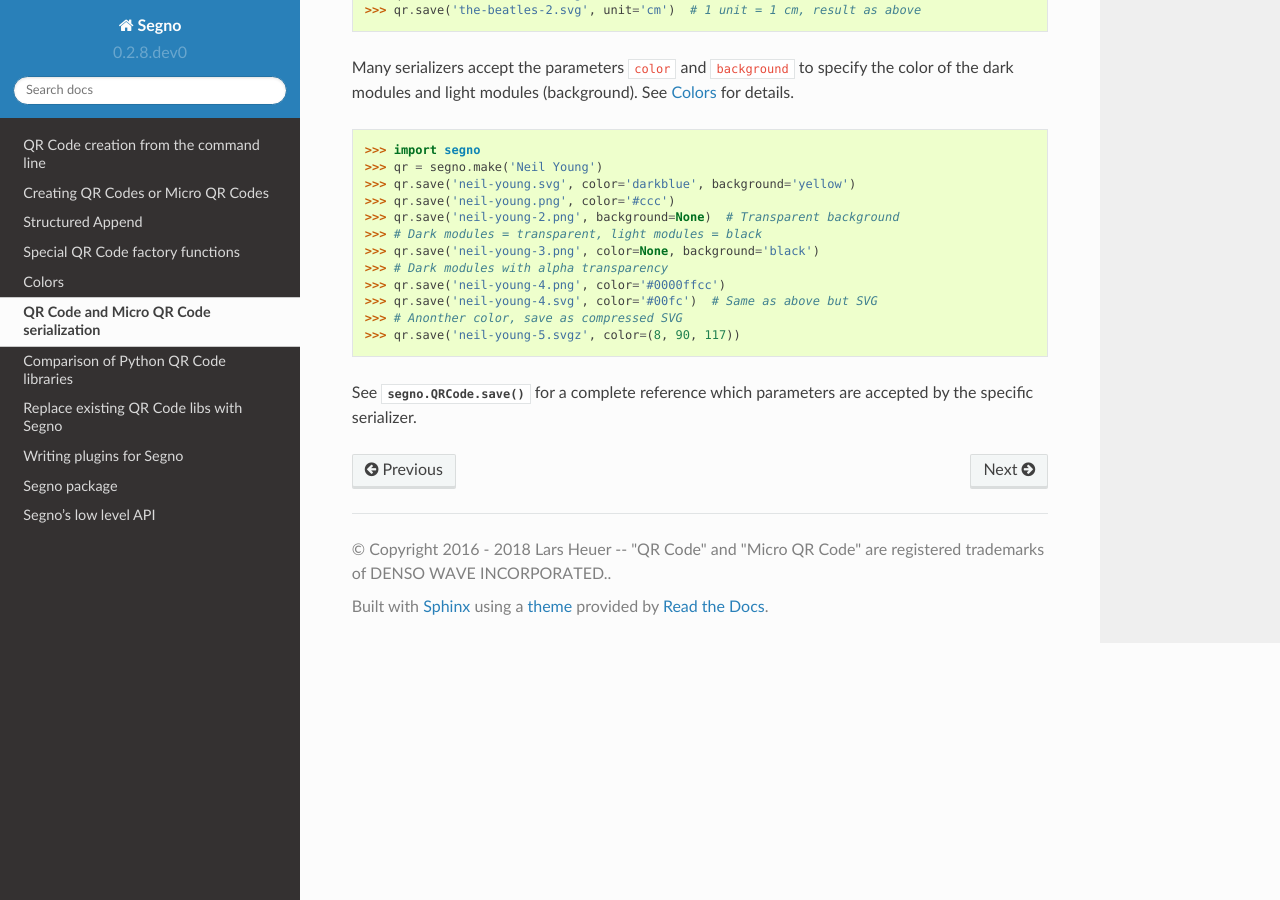
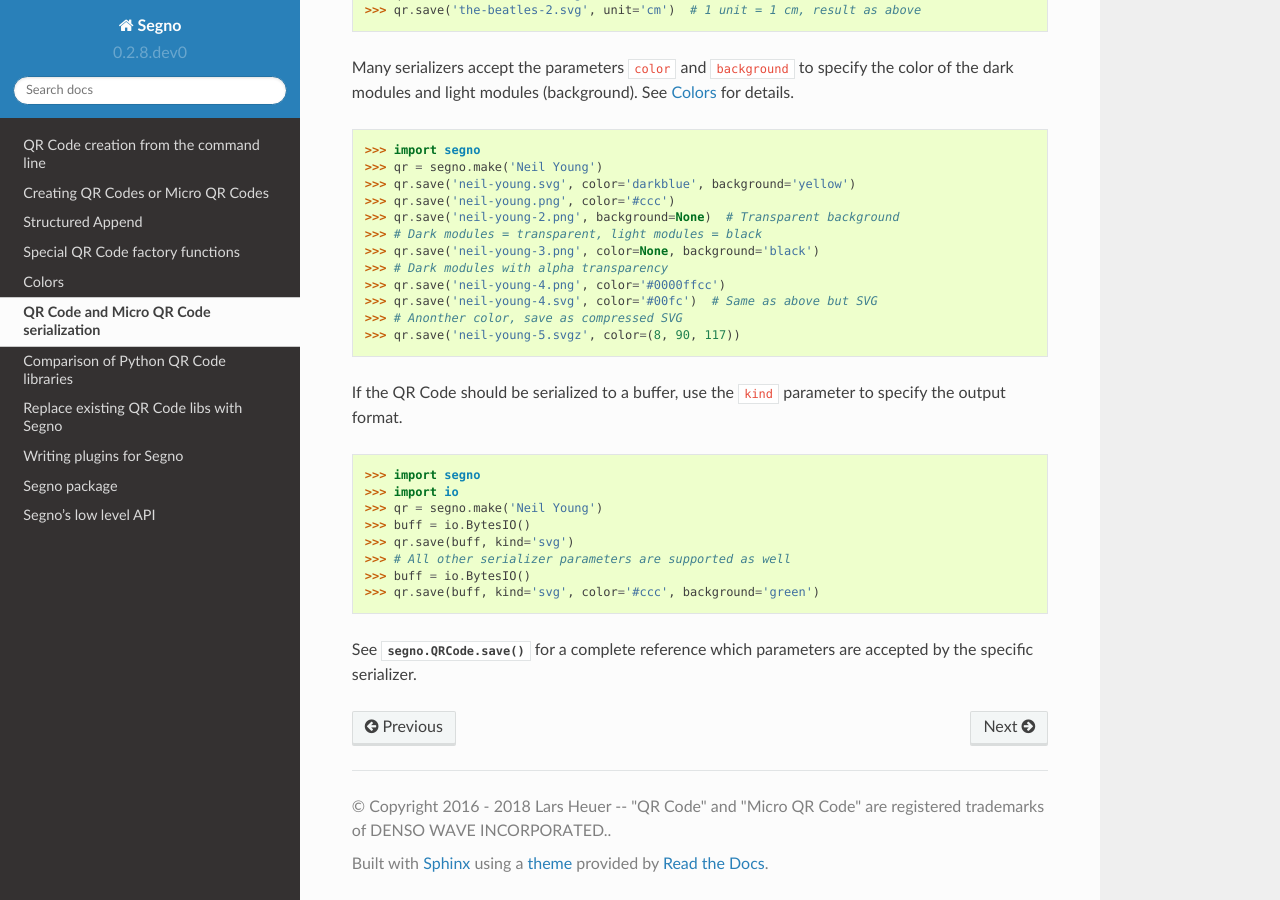
Before and after one commit to heuer/segno, a Sphinx documentation site: the page built from docs/serializers.rst, in a window 1280 px wide and 900 px high, scrolled down 969 px. Built offline with Sphinx 7.4.7 and the Read the Docs theme 2.0.0, drawn with Linux system fonts in a browser that asks for light colours; the version number is read from the project's files by our own code.

Commit message:
Added more explicit docs about the "kind" parameter

```diff
--- a/docs/serializers.rst
+++ b/docs/serializers.rst
@@ -70,5 +70,20 @@ for details.
     >>> qr.save('neil-young-5.svgz', color=(8, 90, 117))
 
 
+If the QR Code should be serialized to a buffer, use the ``kind`` parameter
+to specify the output format.
+
+.. code-block:: python
+
+    >>> import segno
+    >>> import io
+    >>> qr = segno.make('Neil Young')
+    >>> buff = io.BytesIO()
+    >>> qr.save(buff, kind='svg')
+    >>> # All other serializer parameters are supported as well
+    >>> buff = io.BytesIO()
+    >>> qr.save(buff, kind='svg', color='#ccc', background='green')
+
+
 See :py:meth:`segno.QRCode.save` for a complete reference which parameters are
 accepted by the specific serializer.
```
